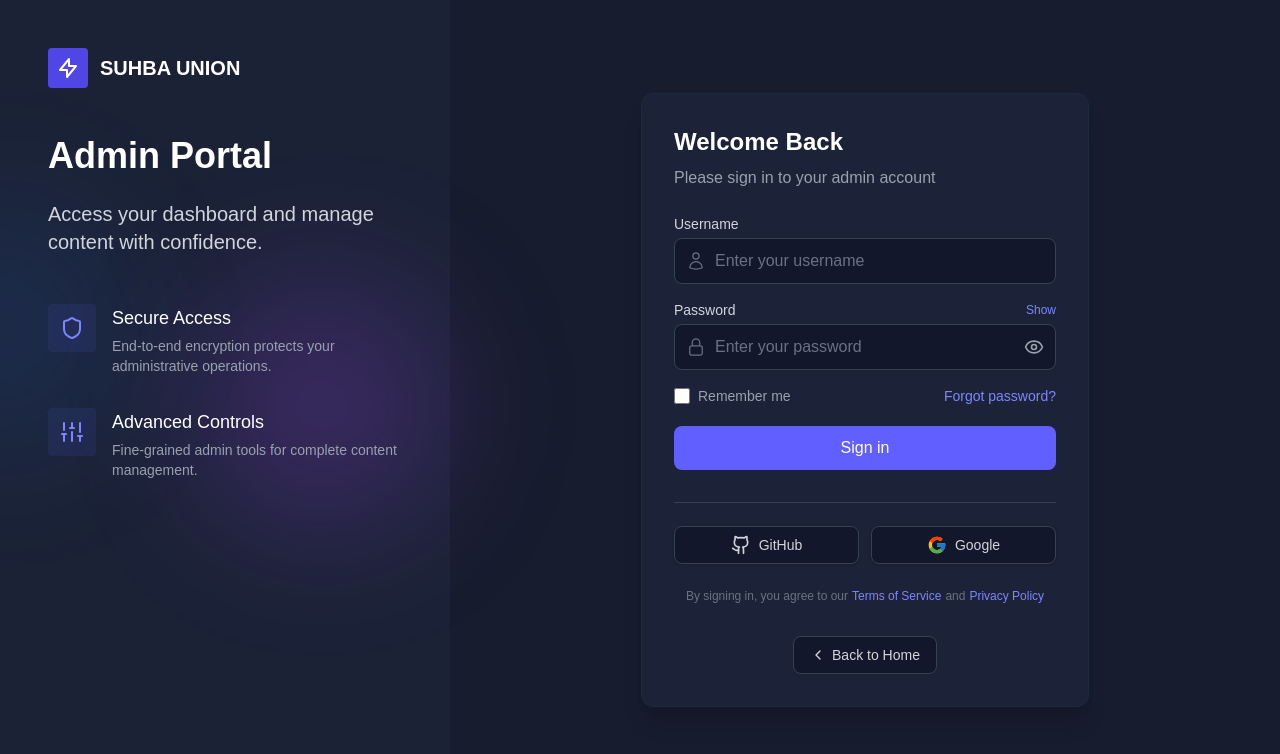
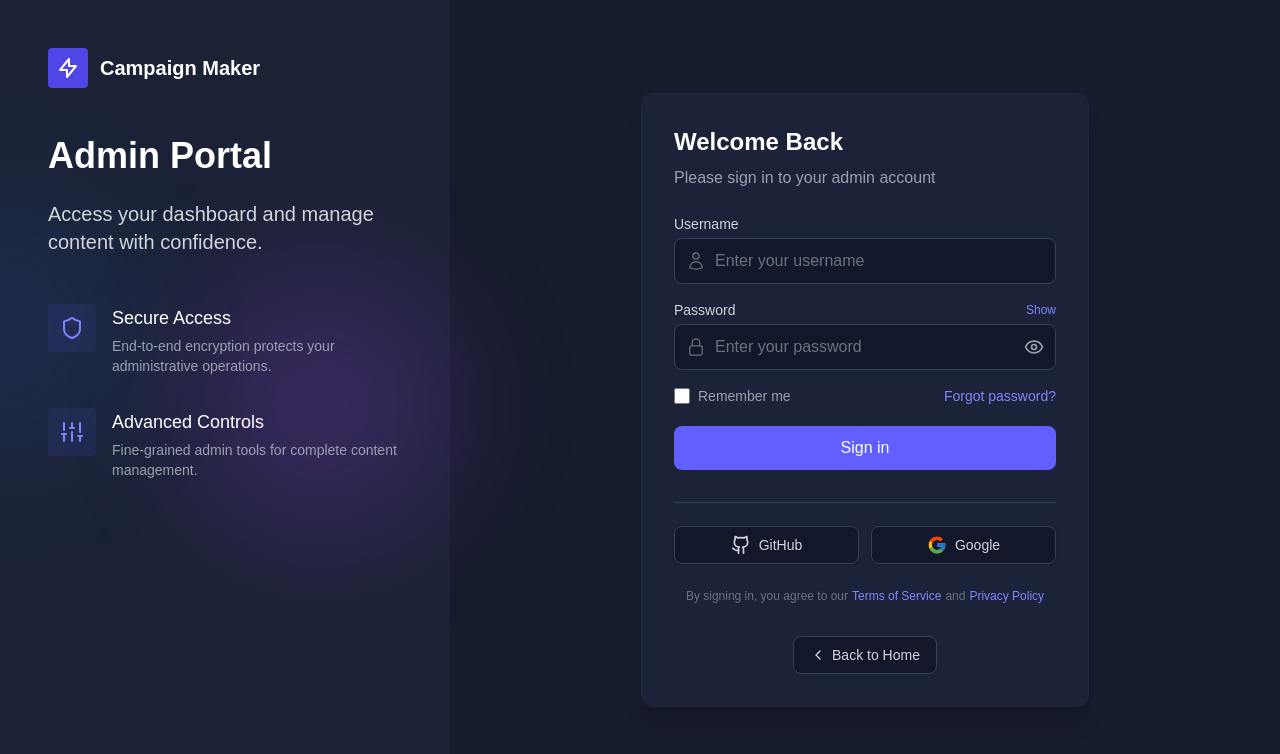
Before and after one commit to salmankavanur/campaign-maker, a Next.js app: page /admin/login in a window 1280 px wide. Shown: the top 754 px of the page. Built offline with nearby package versions, Linux system fonts and the light colour scheme.

Commit message:
minor edits

```diff
--- a/src/app/admin/login/AdminLogin.tsx
+++ b/src/app/admin/login/AdminLogin.tsx
@@ -83,7 +83,7 @@ export default function AdminLogin() {
               </svg>
             </div>
             <span className="ml-3 text-xl font-bold text-white">
-              SUHBA UNION
+              Campaign Maker
             </span>
           </div>
 
```
